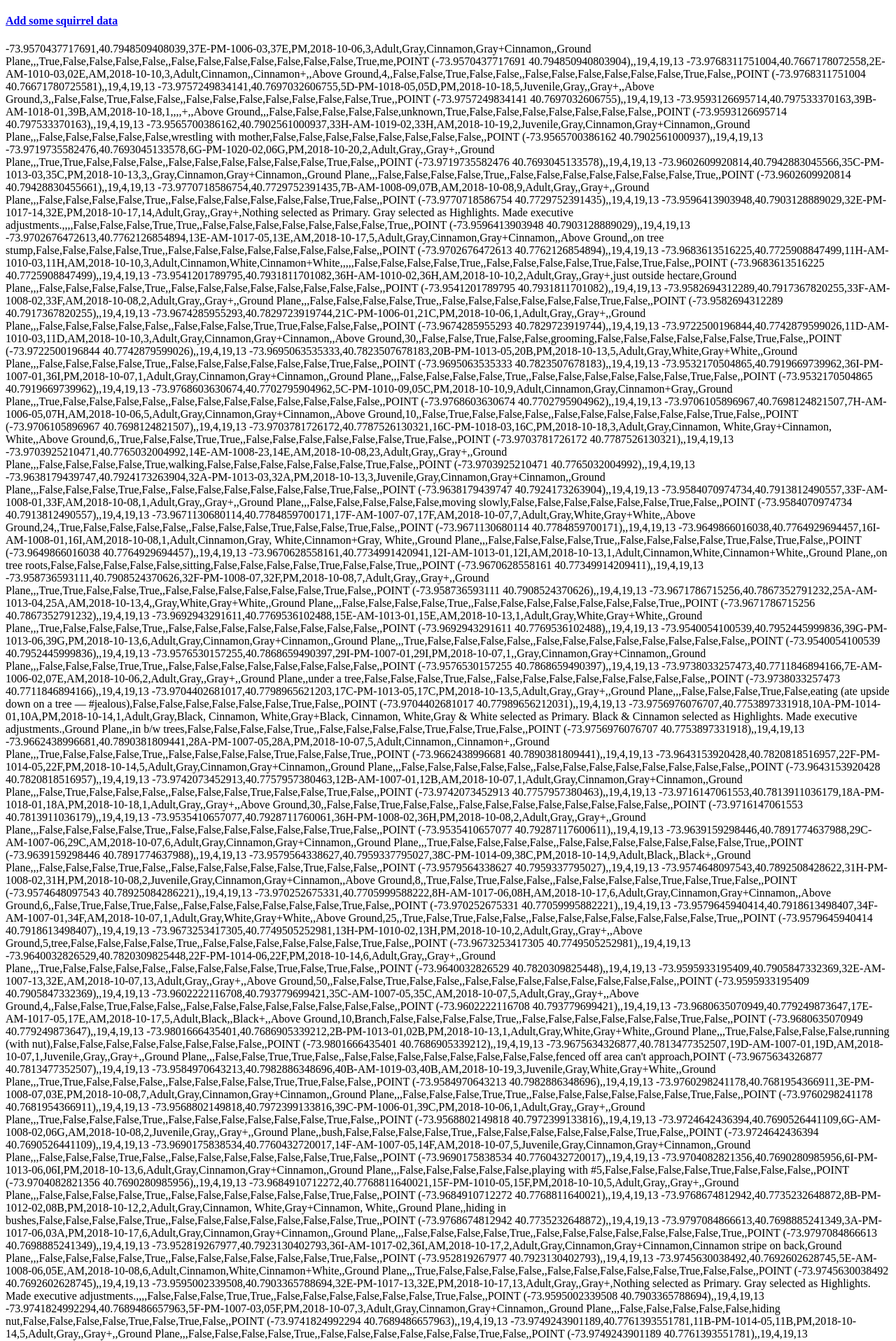
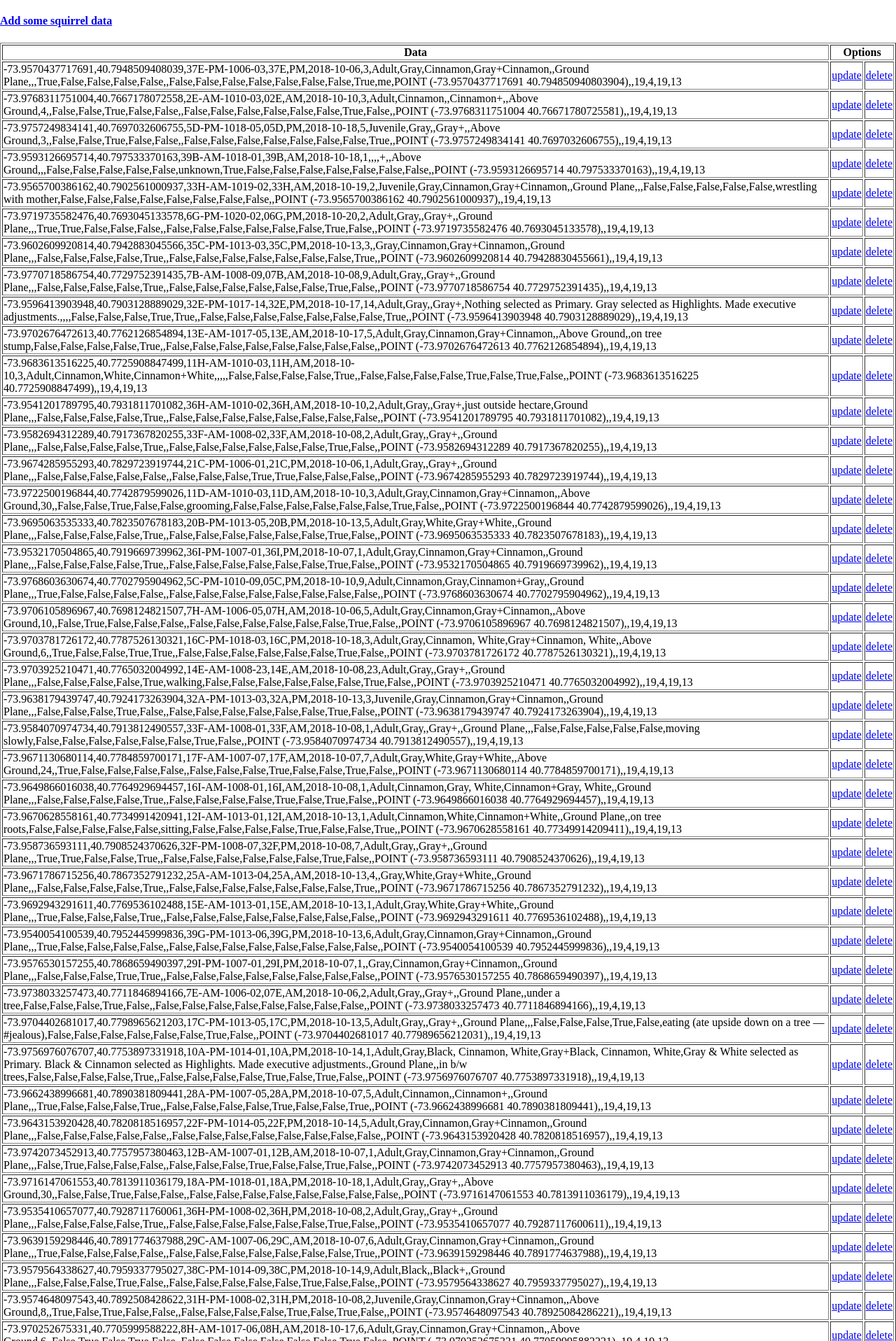
Before and after one commit to Csq961204/squirrel, a Django app: page /sightings in a window 1280 px wide. Shown: the top 1916 px of the page at 70% size. Run offline with Django 3.2, Linux system fonts and the light colour scheme; data comes from the database, SQL or seed files in the repository; both versions use the stored data as it was after the commit.

Commit message:
change sightings list page style

```diff
--- a/sightings/views.py
+++ b/sightings/views.py
@@ -39,6 +39,12 @@ def sighting_update(request, unique_squirrel_id):
     return render(request, 'sighting_update.html', {'form': form, 'unique_squirrel_id': unique_squirrel_id})
 
 
+def sighting_delete(request, unique_squirrel_id):
+    sighting = get_object_or_404(Squirrel, USID=unique_squirrel_id)
+    sighting.delete()
+    return redirect('sighting_list')
+
+
 def sighting_stats(request):
     lst = []
     lst.append(Squirrel.objects.count())
--- a/squirrel/urls.py
+++ b/squirrel/urls.py
@@ -26,5 +26,7 @@ urlpatterns = [
     path('sightings', sightings_views.sighting_list, name='sighting_list'),
     path('sightings/add', sightings_views.sighting_add, name='sighting_add'),
     path('sightings/stats', sightings_views.sighting_stats, name='sighting_stats'),
-    path('sightings/<unique_squirrel_id>', sightings_views.sighting_update, name='sighting_detail'),
+    path('sightings/<unique_squirrel_id>', sightings_views.sighting_update, name='sighting_update'),
+
+    path('sightings/delete/<unique_squirrel_id>', sightings_views.sighting_delete, name='sighting_delete'),
 ]
--- a/templates/sighting_list.html
+++ b/templates/sighting_list.html
@@ -8,8 +8,27 @@
 </head>
 <body>
     <h4><a href="{% url 'sighting_add' %}">Add some squirrel data</a></h4>
-    {% for sighting in sightings %}
-    {{ sighting }}
-    {% endfor %}
+    <table border="1">
+        <tr>
+            <th>Data</th>
+            <th colspan="2">Options</th>
+        </tr>
+        {% for sighting in sightings %}
+        <tr>
+            <td>{{ sighting }}</td>
+            <td>
+                <a href="{% url 'sighting_update' unique_squirrel_id=sighting.USID %}">update</a>
+            </td>
+            <td>
+                <a href="{% url 'sighting_delete' unique_squirrel_id=sighting.USID %}">delete</a>
+            </td>
+        </tr>
+        {% endfor %}
+    </table>
+    <style>
+        body {
+            margin: 0;
+        }
+    </style>
 </body>
 </html>
```
Also changed, not shown: db.sqlite3.
